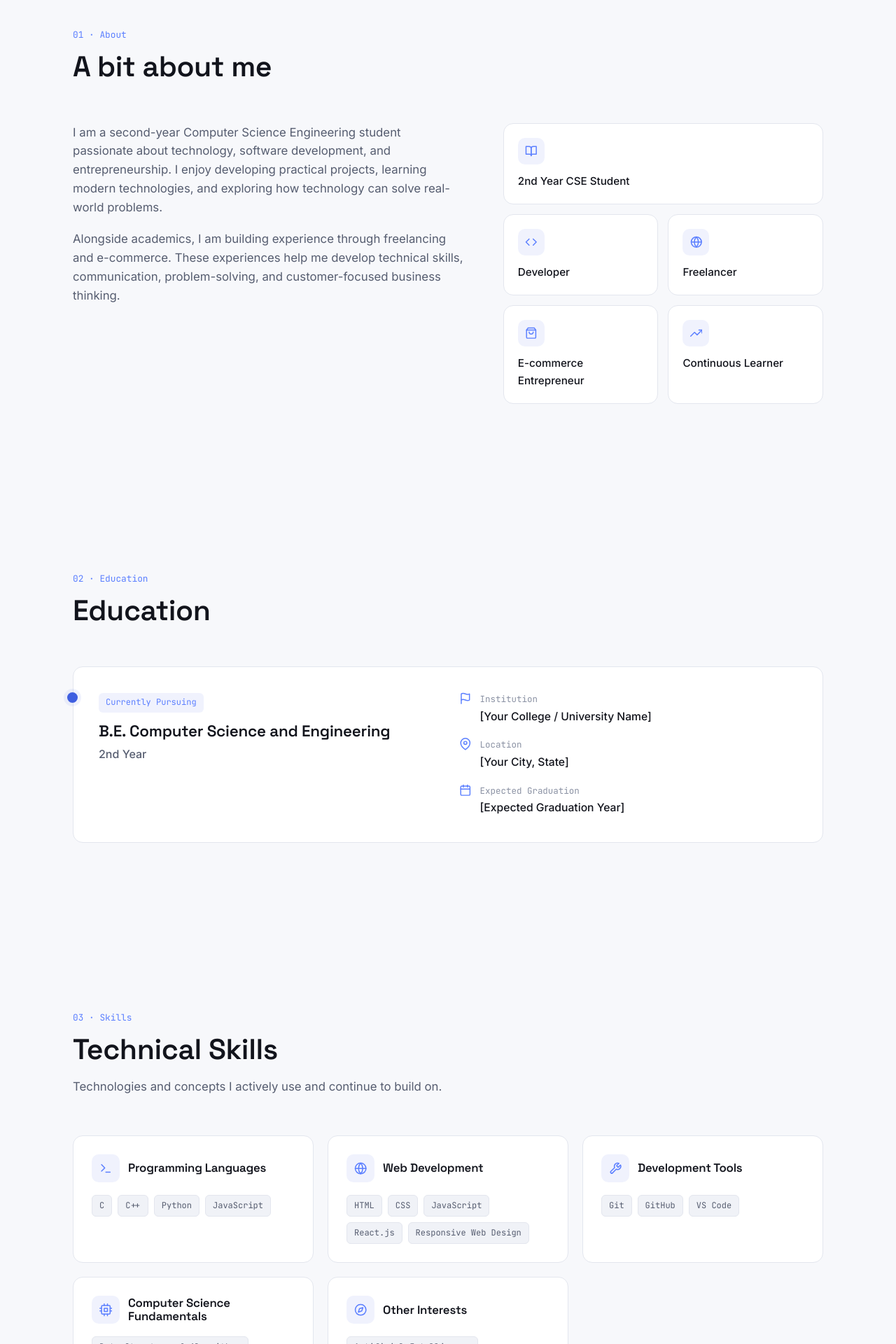
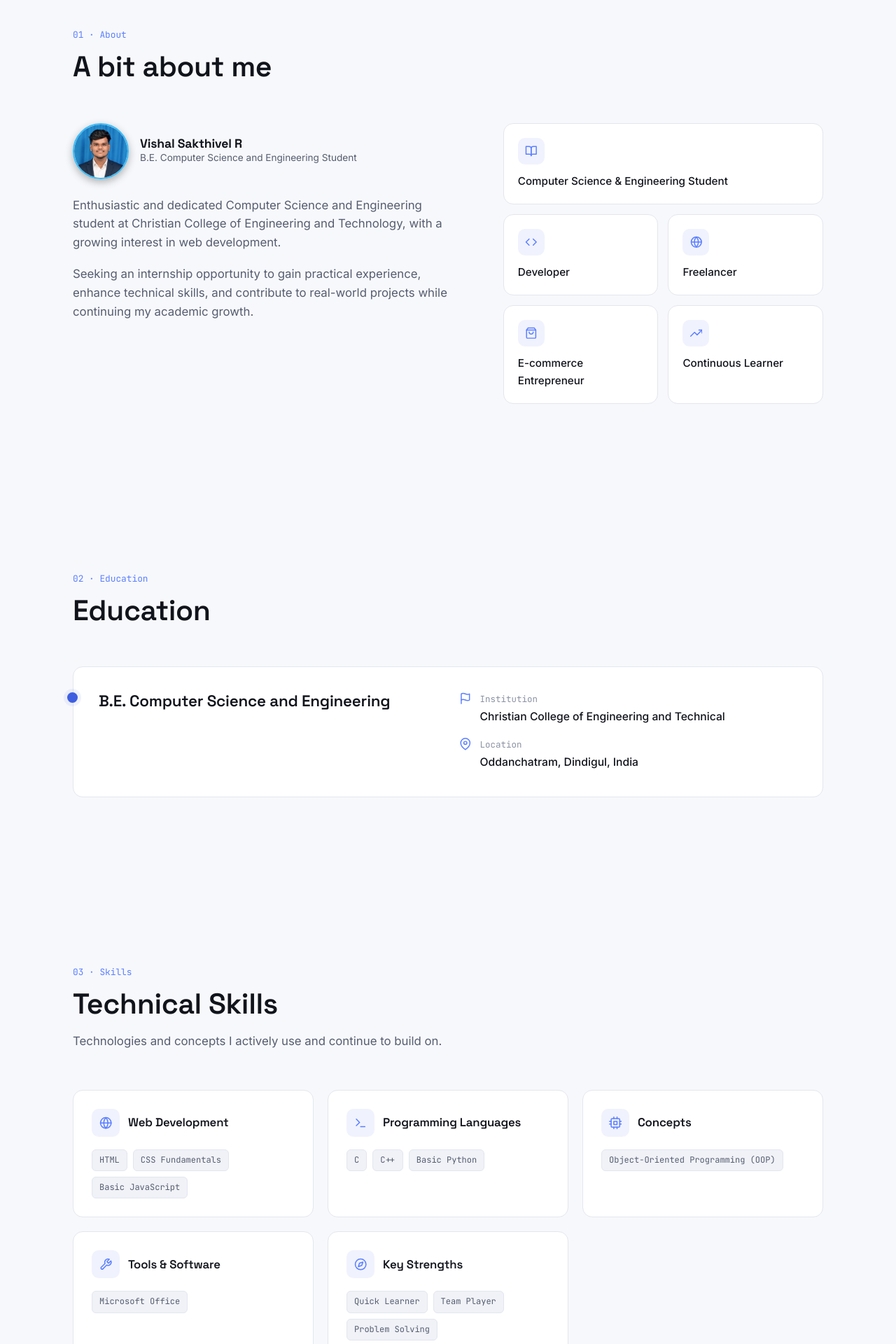
Before and after one commit to vishalsakthivel160-alt/portfolio, a React (Vite) app: page / in a window 1280 px wide. Shown: the part 880-2800 px from the top of the page at 70% size. Built offline with nearby package versions, Linux system fonts and the light colour scheme.

Commit message:
Update portfolio content and contact details

```diff
--- a/src/components/About.jsx
+++ b/src/components/About.jsx
@@ -4,7 +4,7 @@ import { useReveal } from "../hooks/useReveal";
 import "./About.css";
 
 const infoCards = [
-  { icon: <FiBookOpen />, label: "2nd Year CSE Student" },
+  { icon: <FiBookOpen />, label: "Computer Science & Engineering Student" },
   { icon: <FiCode />, label: "Developer" },
   { icon: <FiGlobe />, label: "Freelancer" },
   { icon: <FiShoppingBag />, label: "E-commerce Entrepreneur" },
@@ -28,6 +28,26 @@ export default function About() {
 
         <div className="about__grid" ref={ref}>
           <div className={`about__text reveal ${isVisible ? "is-visible" : ""}`}>
+            {profile.profileImage && (
+              <div style={{ marginBottom: "1.5rem", display: "flex", alignItems: "center", gap: "1rem" }}>
+                <img
+                  src={profile.profileImage}
+                  alt={profile.name}
+                  style={{
+                    width: "80px",
+                    height: "80px",
+                    borderRadius: "50%",
+                    objectFit: "cover",
+                    border: "2px solid var(--accent-color, #38bdf8)",
+                    boxShadow: "0 4px 12px rgba(0,0,0,0.3)",
+                  }}
+                />
+                <div>
+                  <h3 style={{ fontSize: "1.1rem", fontWeight: "700", margin: 0 }}>{profile.name}</h3>
+                  <p style={{ fontSize: "0.85rem", color: "var(--text-muted)", margin: 0 }}>{profile.status}</p>
+                </div>
+              </div>
+            )}
             {aboutParagraphs.map((para, i) => (
               <p key={i}>{para}</p>
             ))}
--- a/src/components/Contact.jsx
+++ b/src/components/Contact.jsx
@@ -47,11 +47,37 @@ export default function Contact() {
 
     setStatus("submitting");
 
-    // Form submission action (e.g. mailto dispatch)
+    const web3Key = import.meta.env.VITE_WEB3FORMS_ACCESS_KEY;
+    if (web3Key) {
+      try {
+        const response = await fetch("https://api.web3forms.com/submit", {
+          method: "POST",
+          headers: { "Content-Type": "application/json" },
+          body: JSON.stringify({
+            access_key: web3Key,
+            name: form.name,
+            email: form.email,
+            message: form.message,
+            subject: `New Portfolio Message from ${form.name}`,
+          }),
+        });
+        const res = await response.json();
+        if (res.success) {
+          setStatus("success");
+          setForm(initialForm);
+          setTimeout(() => setStatus("idle"), 4000);
+          return;
+        }
+      } catch (err) {
+        console.error("Web3Forms submission error:", err);
+      }
+    }
+
+    // Direct mailto fallback containing Customer Name, Email, and Message
     const mailtoUri = `mailto:${email}?subject=${encodeURIComponent(
       `Portfolio Contact from ${form.name}`
     )}&body=${encodeURIComponent(
-      `Name: ${form.name}\nEmail: ${form.email}\n\nMessage:\n${form.message}`
+      `Customer Name: ${form.name}\nCustomer Email: ${form.email}\n\nMessage:\n${form.message}`
     )}`;
 
     window.location.href = mailtoUri;
--- a/src/components/Ecommerce.jsx
+++ b/src/components/Ecommerce.jsx
@@ -41,15 +41,18 @@ export default function Ecommerce() {
               )}
               <div style={{ display: "flex", justifyContent: "space-between", alignItems: "center", marginBottom: "0.5rem" }}>
                 <span className="tag" style={{ fontSize: "0.75rem" }}>{product.category || "Product"}</span>
+                {product.stockStatus && (
                   <span style={{ fontSize: "0.75rem", color: "#4ade80", fontWeight: "600", display: "flex", alignItems: "center", gap: "0.25rem" }}>
-                  <FiCheckCircle /> {product.stockStatus || "In Stock"}
+                    <FiCheckCircle /> {product.stockStatus}
                   </span>
+                )}
               </div>
 
               <h3 style={{ fontSize: "1.2rem", fontWeight: "700", marginBottom: "0.5rem" }}>{product.name}</h3>
               <p style={{ fontSize: "0.9rem", color: "var(--text-muted)", marginBottom: "1rem" }}>{product.description}</p>
 
-              <div style={{ display: "flex", justifyContent: "space-between", alignItems: "center", marginTop: "auto", paddingTop: "1rem", borderTop: "1px solid rgba(255, 255, 255, 0.08)" }}>
+              <div style={{ display: "flex", justifyContent: product.price ? "space-between" : "flex-end", alignItems: "center", marginTop: "auto", paddingTop: "1rem", borderTop: "1px solid rgba(255, 255, 255, 0.08)" }}>
+                {product.price && (
                   <div>
                     <span style={{ fontSize: "1.3rem", fontWeight: "800", color: "#f8fafc" }}>
                       ₹{product.price}
@@ -60,6 +63,7 @@ export default function Ecommerce() {
                       </span>
                     )}
                   </div>
+                )}
 
                 <a
                   href={product.buyNowUrl}
--- a/src/components/Education.jsx
+++ b/src/components/Education.jsx
@@ -1,4 +1,4 @@
-import { FiMapPin, FiCalendar, FiFlag } from "react-icons/fi";
+import { FiMapPin, FiFlag } from "react-icons/fi";
 import { profile } from "../data/profile";
 import { useReveal } from "../hooks/useReveal";
 import "./Education.css";
@@ -18,9 +18,7 @@ export default function Education() {
         <div ref={ref} className={`education__card card reveal ${isVisible ? "is-visible" : ""}`}>
           <div className="education__timeline-dot" aria-hidden="true" />
           <div className="education__main">
-            <span className="education__status">{education.status}</span>
             <h3 className="education__degree">{education.degree}</h3>
-            <p className="education__year">{education.year}</p>
           </div>
 
           <div className="education__meta">
@@ -38,13 +36,6 @@ export default function Education() {
                 <span className="education__meta-value">{education.location}</span>
               </div>
             </div>
-            <div className="education__meta-item">
-              <FiCalendar />
-              <div>
-                <span className="education__meta-label">Expected Graduation</span>
-                <span className="education__meta-value">{education.expectedGraduation}</span>
-              </div>
-            </div>
           </div>
         </div>
       </div>
--- a/src/components/Resume.jsx
+++ b/src/components/Resume.jsx
@@ -6,19 +6,19 @@ import "./Resume.css";
 const resumeSections = [
   {
     title: "Education",
-    content: "B.E. Computer Science and Engineering – 2nd Year",
+    content: "B.E. Computer Science and Engineering",
   },
   {
     title: "Technical Skills",
-    content: "Programming, Web Development, React.js, Git/GitHub, Data Structures & OOP",
+    content: "Web Development (HTML, CSS, Basic JavaScript), C, C++, Basic Python, OOP, Microsoft Office",
   },
   {
     title: "Projects",
-    content: "Teacher Period Assistant & Web/E-Commerce Applications",
+    content: "Teacher Period Assistant",
   },
   {
-    title: "Freelancing & E-Commerce",
-    content: "Digital Web Development Freelancing & Online Store Operations",
+    title: "Strengths & Languages",
+    content: "Quick Learner, Team Player, Problem Solving | English, Tamil, Hindi, Malayalam, German",
   },
 ];
 
--- a/src/data/products.js
+++ b/src/data/products.js
@@ -1,30 +1,14 @@
 // ============================================================
 // E-COMMERCE PRODUCTS DATA FILE
-// Edit this file to add, remove, or modify e-commerce products/services.
-// Each product card on the website will use the fields below.
 // ============================================================
 
 export const products = [
   {
     id: "prod-1",
-    name: "[Product / Service #1 Name]",
-    description: "Description of your product or digital service offering.",
-    price: 4999,
-    discountPrice: 3999,
-    stockStatus: "In Stock",
-    category: "Services",
-    buyNowUrl: "https://wa.me/?text=Hi%20Vishal,%20I'm%20interested%20in%20your%20product", // Replace with your actual buy/order link
-    image: null, // Replace with product image path
-  },
-  {
-    id: "prod-2",
-    name: "[Product / Service #2 Name]",
-    description: "Description of your product or digital service offering.",
-    price: 1499,
-    discountPrice: 999,
-    stockStatus: "In Stock",
-    category: "Digital Products",
-    buyNowUrl: "https://wa.me/?text=Hi%20Vishal,%20I'm%20interested%20in%20your%20template", // Replace with your actual buy/order link
+    name: "Soursop Leaves",
+    description: "Soursop Leaves available on Flipkart.",
+    buyNowUrl: "https://dl.flipkart.com/s/dL!4cJuuuN",
+    category: "E-Commerce",
     image: null,
   },
 ];
--- a/src/data/profile.js
+++ b/src/data/profile.js
@@ -1,59 +1,40 @@
+import profileImg from "../assets/profile/vishal.jpg";
+
 // ============================================================
 // CENTRAL PROFILE INFORMATION FILE
-// Edit this single file to update your personal details across the entire site!
 // ============================================================
 
 export const profile = {
-  // Your Name
   name: "Vishal Sakthivel R",
+  status: "B.E. Computer Science and Engineering Student",
+  role: "Computer Science & Engineering Student",
+  shortHeadline: "Computer Science & Engineering Student",
 
-  // Current Academic Status
-  status: "B.E. Computer Science and Engineering – 2nd Year",
+  heroDescription:
+    "Enthusiastic and dedicated Computer Science and Engineering student at Christian College of Engineering and Technology, with a growing interest in web development.",
 
-  // Primary Role & Subtitle
-  role: "Computer Science Engineering Student | Developer | Freelancer | E-commerce Entrepreneur",
-  shortHeadline: "Computer Science Engineering Student & Aspiring Software Developer",
-
-  // Hero Section Description
-  heroDescription:
-    "Building my skills in technology, developing real-world projects, exploring freelancing, and growing an e-commerce business while pursuing my Computer Science Engineering degree.",
-
-  // About Me Section Text (Paragraphs)
   aboutText: [
-    "I am a second-year Computer Science Engineering student passionate about technology, software development, and entrepreneurship. I enjoy developing practical projects, learning modern technologies, and exploring how technology can solve real-world problems.",
-    "Alongside academics, I am building experience through freelancing and e-commerce. These experiences help me develop technical skills, communication, problem-solving, and customer-focused business thinking.",
+    "Enthusiastic and dedicated Computer Science and Engineering student at Christian College of Engineering and Technology, with a growing interest in web development.",
+    "Seeking an internship opportunity to gain practical experience, enhance technical skills, and contribute to real-world projects while continuing my academic growth.",
   ],
 
-  // Profile Photo Path
-  // To change your photo: Place your image inside src/assets/profile/ (e.g. src/assets/profile/vishal.jpg)
-  // and set the path below, or set to null to display the fallback initials badge.
-  profileImage: null, // e.g. "/src/assets/profile/vishal.jpg"
-
-  // Resume PDF Path
-  // To update your resume: Drop your PDF file at public/resume/Vishal-Sakthivel-R-Resume.pdf
-  // and update the path below, or set to null if no resume is uploaded yet.
+  profileImage: profileImg,
   resumePath: "/resume/Vishal-Sakthivel-R-Resume.pdf",
 
-  // Education Details
   education: {
     degree: "B.E. Computer Science and Engineering",
-    status: "Currently Pursuing",
-    year: "2nd Year",
-    institution: "[Your College / University Name]", // Replace with your college name
-    location: "[Your City, State]", // Replace with your city/state
-    expectedGraduation: "[Expected Graduation Year]", // Replace with expected graduation year
+    institution: "Christian College of Engineering and Technical",
+    location: "Oddanchatram, Dindigul, India",
   },
 
-  // Contact Information (Clickable in Contact & Footer sections)
   contact: {
-    email: "your.email@example.com", // Replace with your actual email
-    phone: "+91 00000 00000",       // Replace with your actual phone number
-    location: "[Your City, India]",  // Replace with your location
+    email: "rkvishal13@gmail.com",
+    phone: "+91 7094556516",
+    location: "Dindigul, India",
   },
 
-  // Social & Platform Links
   social: {
-    github: "https://github.com/your-username",       // Replace with your actual GitHub URL
-    linkedin: "https://www.linkedin.com/in/your-username", // Replace with your actual LinkedIn URL
+    github: "https://github.com",
+    linkedin: "https://linkedin.com",
   },
 };
--- a/src/data/projects.js
+++ b/src/data/projects.js
@@ -1,42 +1,20 @@
 // ============================================================
 // PROJECTS DATA FILE
-// Edit this file to add, remove, or modify portfolio projects.
-// To add a new project, simply add a new object to the list!
 // ============================================================
 
 export const featuredProject = {
   name: "Teacher Period Assistant",
   featured: true,
   description:
-    "A project designed to assist teachers with managing and organizing academic periods/timetables efficiently.",
-  technologies: ["React.js", "JavaScript", "HTML/CSS", "CS Fundamentals"],
+    "A reminder system to notify teachers of their respective periods for teaching and taking attendance, and enabling students to view their individual attendance percentage.",
+  technologies: ["Web Development", "HTML/CSS", "JavaScript"],
   features: [
-    "Create, manage, and view daily period schedules",
-    "Organize timetable periods efficiently for academic staff",
-    "Responsive, user-friendly teacher interface",
+    "Built a reminder system to notify teachers of their respective periods for teaching and taking attendance.",
+    "Enabled students to view their individual attendance percentage through the system.",
   ],
-  githubUrl: null, // Replace with your actual GitHub URL, e.g. "https://github.com/your-username/teacher-period-assistant"
-  liveUrl: null,   // Replace with your actual live demo URL, e.g. "https://teacher-period-assistant.vercel.app"
-  image: null,     // Replace with project screenshot path if available, e.g. "/src/assets/projects/teacher-assistant.jpg"
+  githubUrl: null,
+  liveUrl: null,
+  image: null,
 };
 
-export const otherProjects = [
-  {
-    name: "[Project Name #2]",
-    featured: false,
-    description: "Short description of what this project does and the problem it solves.",
-    technologies: ["Tech #1", "Tech #2", "Tech #3"],
-    githubUrl: null, // Replace with your actual GitHub link when available
-    liveUrl: null,   // Replace with your live demo link when available
-    image: null,
-  },
-  {
-    name: "[Project Name #3]",
-    featured: false,
-    description: "Short description of what this project does and the problem it solves.",
-    technologies: ["Tech #1", "Tech #2"],
-    githubUrl: null,
-    liveUrl: null,
-    image: null,
-  },
-];
+export const otherProjects = [];
--- a/src/data/skills.js
+++ b/src/data/skills.js
@@ -1,30 +1,31 @@
-// Edit this file to add, remove, or reorganize skills.
-// Each category has a title, an icon key (see Skills.jsx for the icon map), and an items array.
+// ============================================================
+// SKILLS DATA FILE
+// ============================================================
 
 export const skillCategories = [
   {
+    title: "Web Development",
+    icon: "web",
+    items: ["HTML", "CSS Fundamentals", "Basic JavaScript"],
+  },
+  {
     title: "Programming Languages",
     icon: "code",
-    items: ["C", "C++", "Python", "JavaScript"],
+    items: ["C", "C++", "Basic Python"],
   },
   {
-    title: "Web Development",
-    icon: "web",
-    items: ["HTML", "CSS", "JavaScript", "React.js", "Responsive Web Design"],
+    title: "Concepts",
+    icon: "cs",
+    items: ["Object-Oriented Programming (OOP)"],
   },
   {
-    title: "Development Tools",
+    title: "Tools & Software",
     icon: "tools",
-    items: ["Git", "GitHub", "VS Code"],
+    items: ["Microsoft Office"],
   },
   {
-    title: "Computer Science Fundamentals",
-    icon: "cs",
-    items: ["Data Structures & Algorithms", "Object-Oriented Programming", "Problem Solving"],
-  },
-  {
-    title: "Other Interests",
+    title: "Key Strengths",
     icon: "interest",
-    items: ["Artificial Intelligence", "Emerging Technologies", "Entrepreneurship"],
+    items: ["Quick Learner", "Team Player", "Problem Solving", "Communication Skills", "Time Management"],
   },
 ];
```
Also changed, not shown: src/assets/profile/vishal.jpg (added), 1 other file (tests, documents, lock files or other folders). Lines whose indentation alone changed are shown as unchanged.
